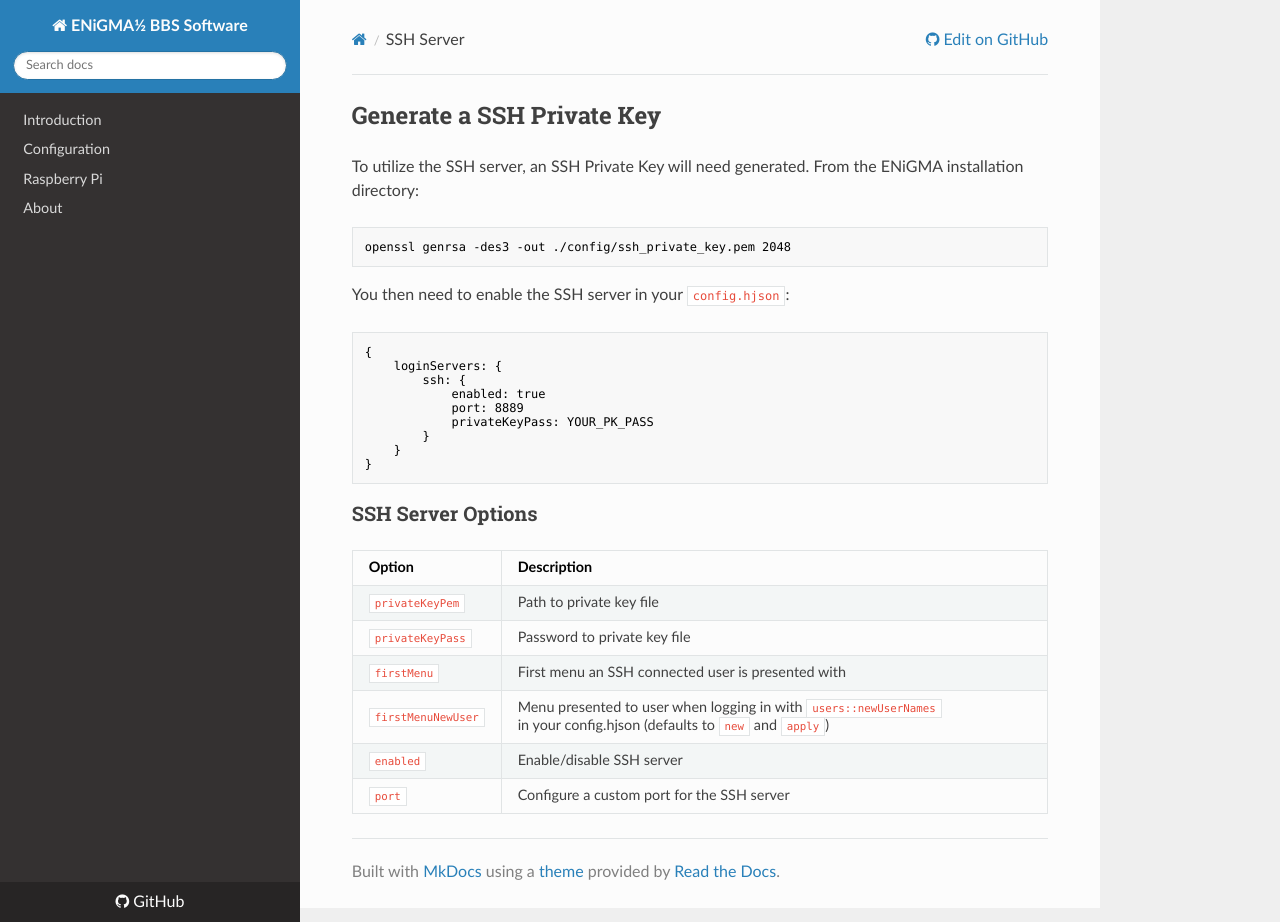
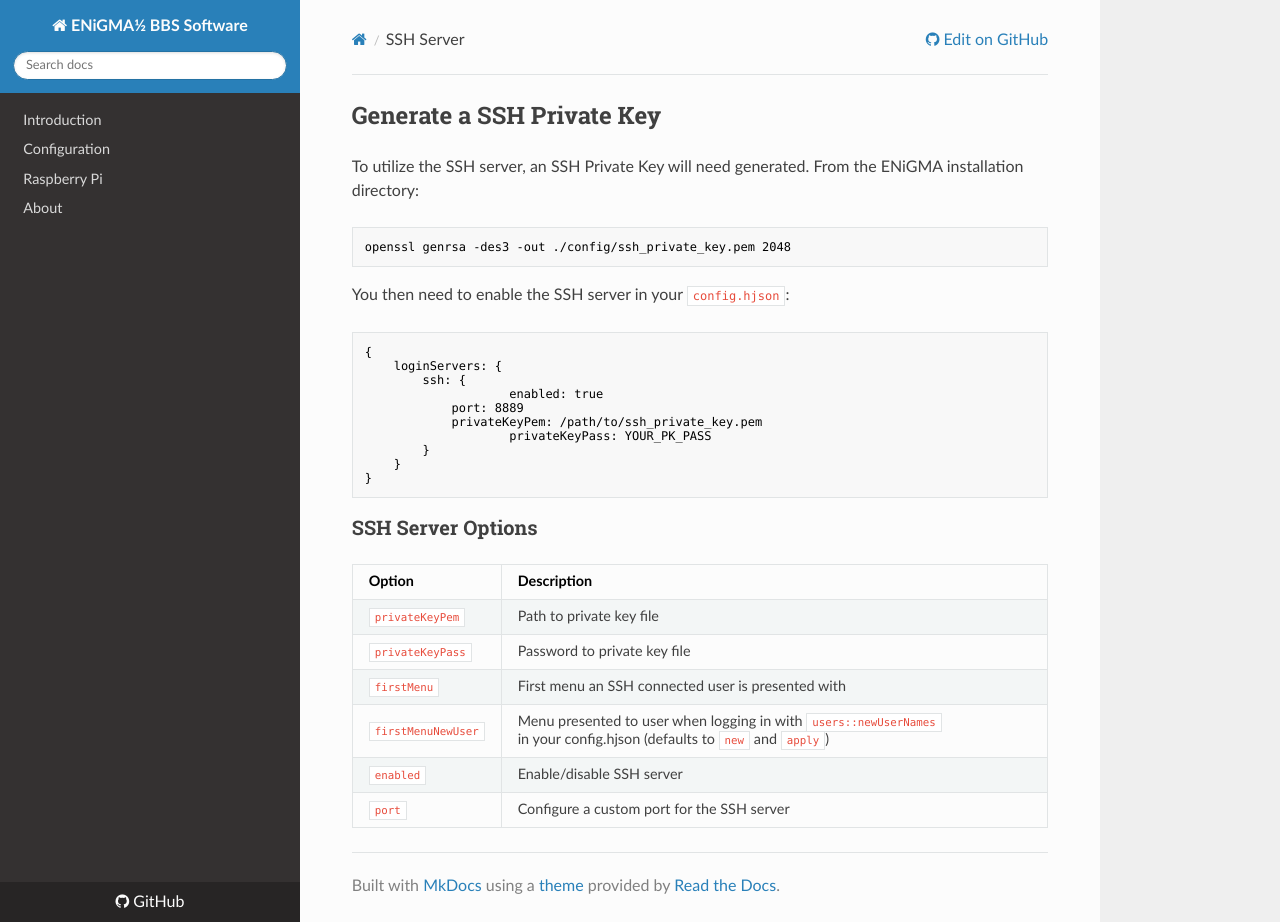
Before and after one commit to NuSkooler/enigma-bbs, an MkDocs documentation site: the page built from docs/servers/ssh.md, in a window 1280 px wide and 922 px high. Built offline with MkDocs 1.6.1, drawn with Linux system fonts in a browser that asks for light colours; nearby versions of some CDN libraries; old or Windows-style settings are respelled for this version of MkDocs.

Commit message:
Update ssh.md

```diff
--- a/docs/servers/ssh.md
+++ b/docs/servers/ssh.md
@@ -16,9 +16,10 @@ You then need to enable the SSH server in your `config.hjson`:
 {
 	loginServers: {
 		ssh: {
-            enabled: true
+                    enabled: true
 		    port: 8889
-            privateKeyPass: YOUR_PK_PASS
+		    privateKeyPem: /path/to/ssh_private_key.pem
+                    privateKeyPass: YOUR_PK_PASS
         }
     }
 }
```
